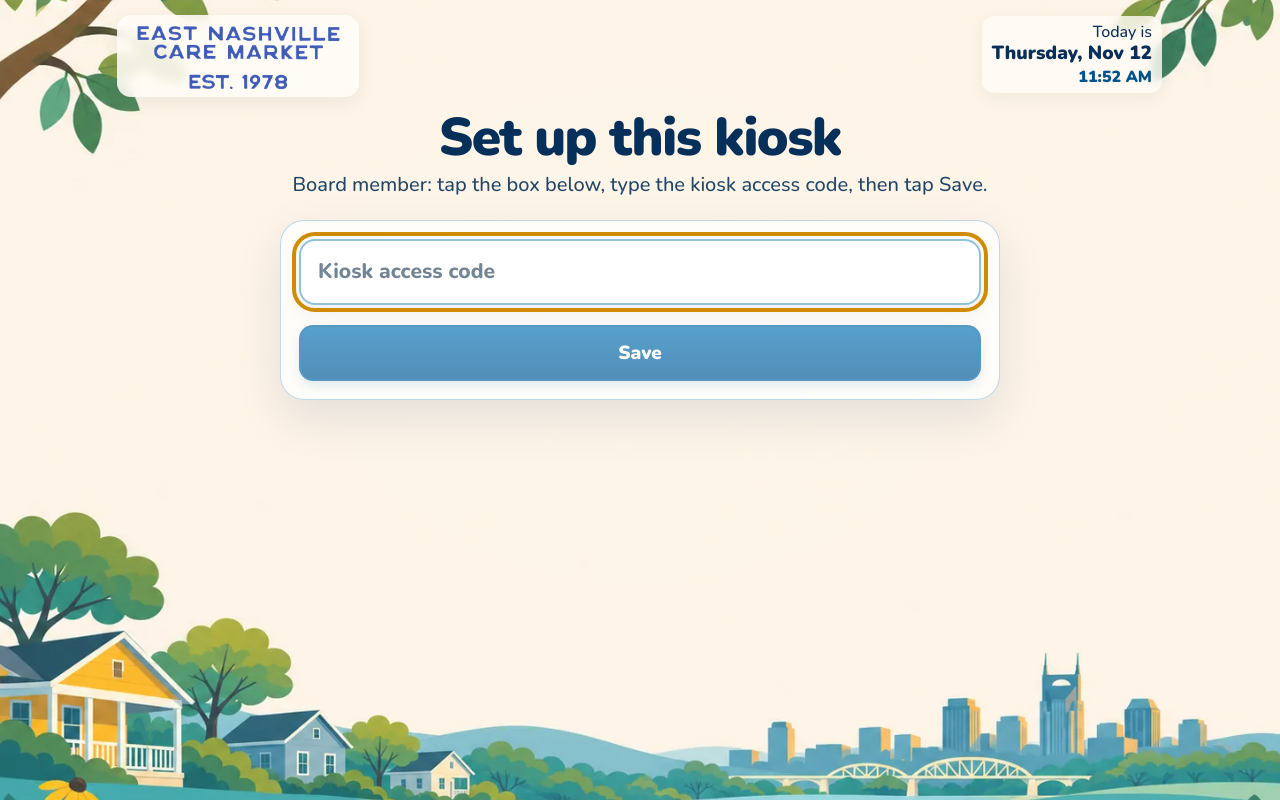
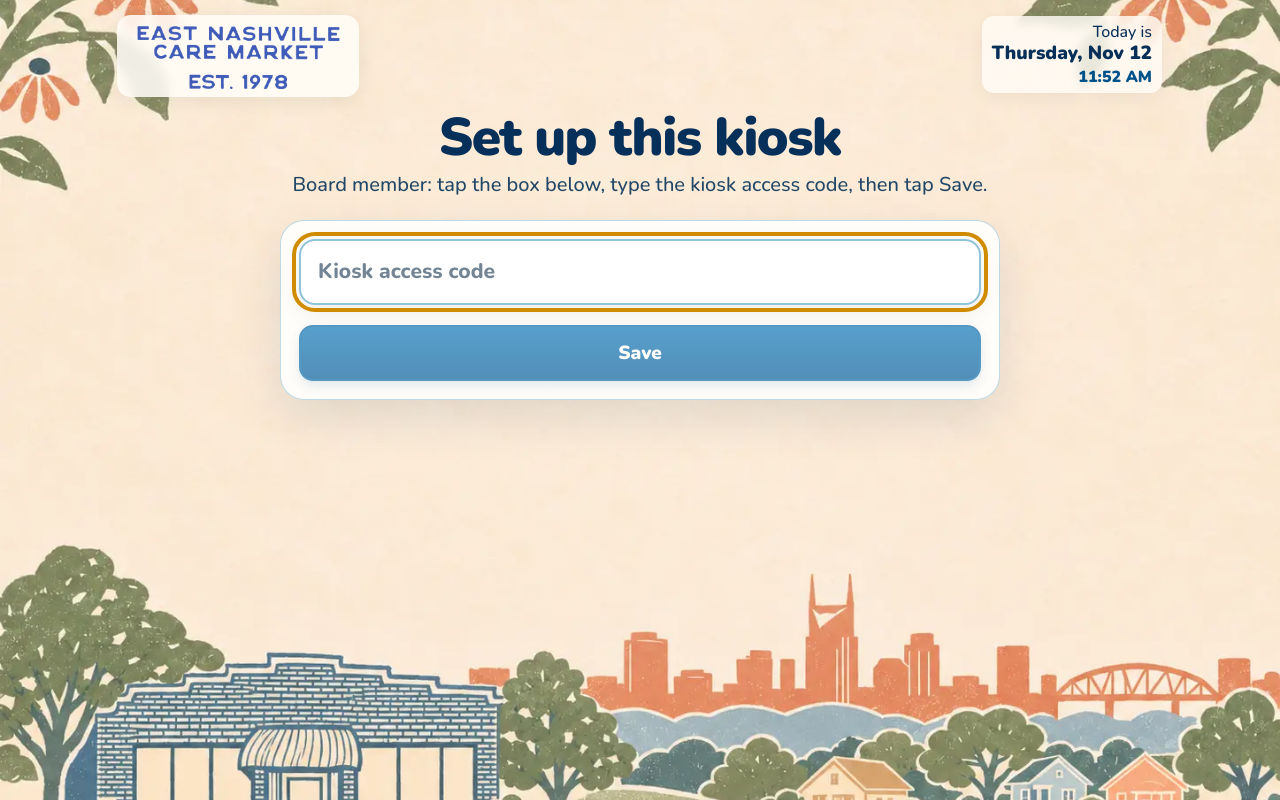
Before and after one commit to encm-volunteer-kiosk/volunteer-check-in, a React (Vite) app: page / in a window 1280 px wide. Built offline with nearby package versions, Linux system fonts and the light colour scheme.

Commit message:
background image change and fixed weird keyboard focus

```diff
--- a/src/App.tsx
+++ b/src/App.tsx
@@ -300,15 +300,7 @@ function Welcome({
 
   const updateQuery = (next: string) => {
     setQuery(next);
-    window.requestAnimationFrame(() => searchRef.current?.focus());
-  };
-  // Once the tablet keyboard has opened, bring the box and its results into view above it.
-  const keepResultsVisible = () => {
-    setTyping(true);
-    window.setTimeout(
-      () => cardRef.current?.scrollIntoView({ block: "start", behavior: "smooth" }),
-      350,
-    );
+    window.requestAnimationFrame(() => searchRef.current?.focus({ preventScroll: true }));
   };
 
   return (
@@ -335,7 +327,7 @@ function Welcome({
             autoFocus
             value={query}
             onChange={(event) => setQuery(event.target.value)}
-            onFocus={keepResultsVisible}
+            onFocus={() => setTyping(true)}
             placeholder="Enter your name"
             maxLength={60}
             autoComplete="off"
--- a/src/index.css
+++ b/src/index.css
@@ -59,7 +59,8 @@
   min-height: 100dvh;
   height: 100dvh;
   position: relative;
-  overflow: hidden;
+  overflow: none;
+  overscroll-behavior: none;
   isolation: isolate;
   background: #fcf4e5;
 }
@@ -68,7 +69,7 @@
   position: fixed;
   z-index: -2;
   inset: 0;
-  background: url("./assets/encm-neighborhood-wide.webp") center center / cover no-repeat;
+  background: url("./assets/east-nashville-graphic.webp") center center / cover no-repeat;
 }
 .app-shell::after {
   content: "";
@@ -150,9 +151,6 @@
 .name-entry {
   max-width: 840px;
   padding-bottom: 112px;
-}
-.name-entry.is-typing {
-  padding-bottom: 75svh;
 }
 .name-entry > .tagline {
   display: none;
```
Also changed, not shown: src/assets/east-nashville-graphic.webp (added).
